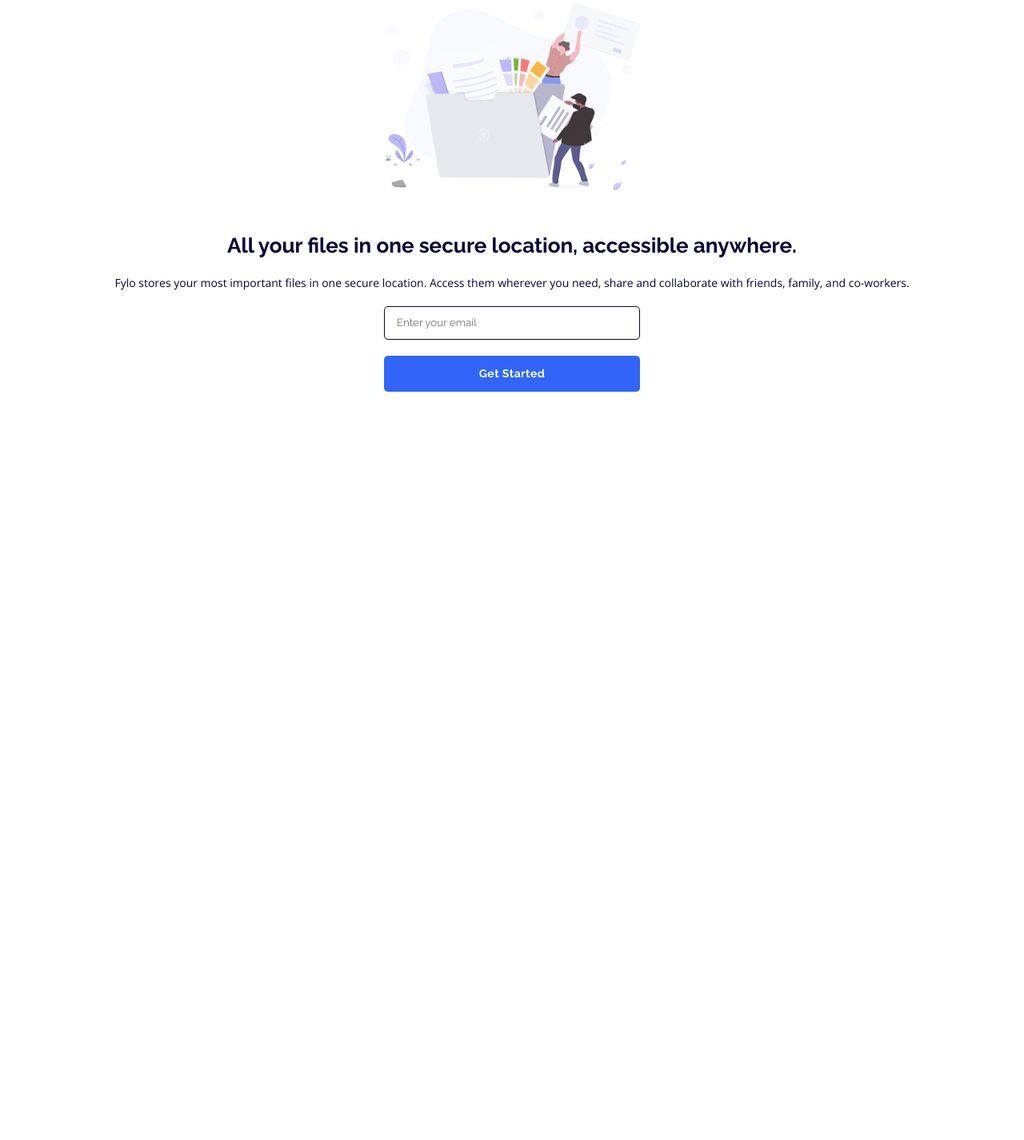
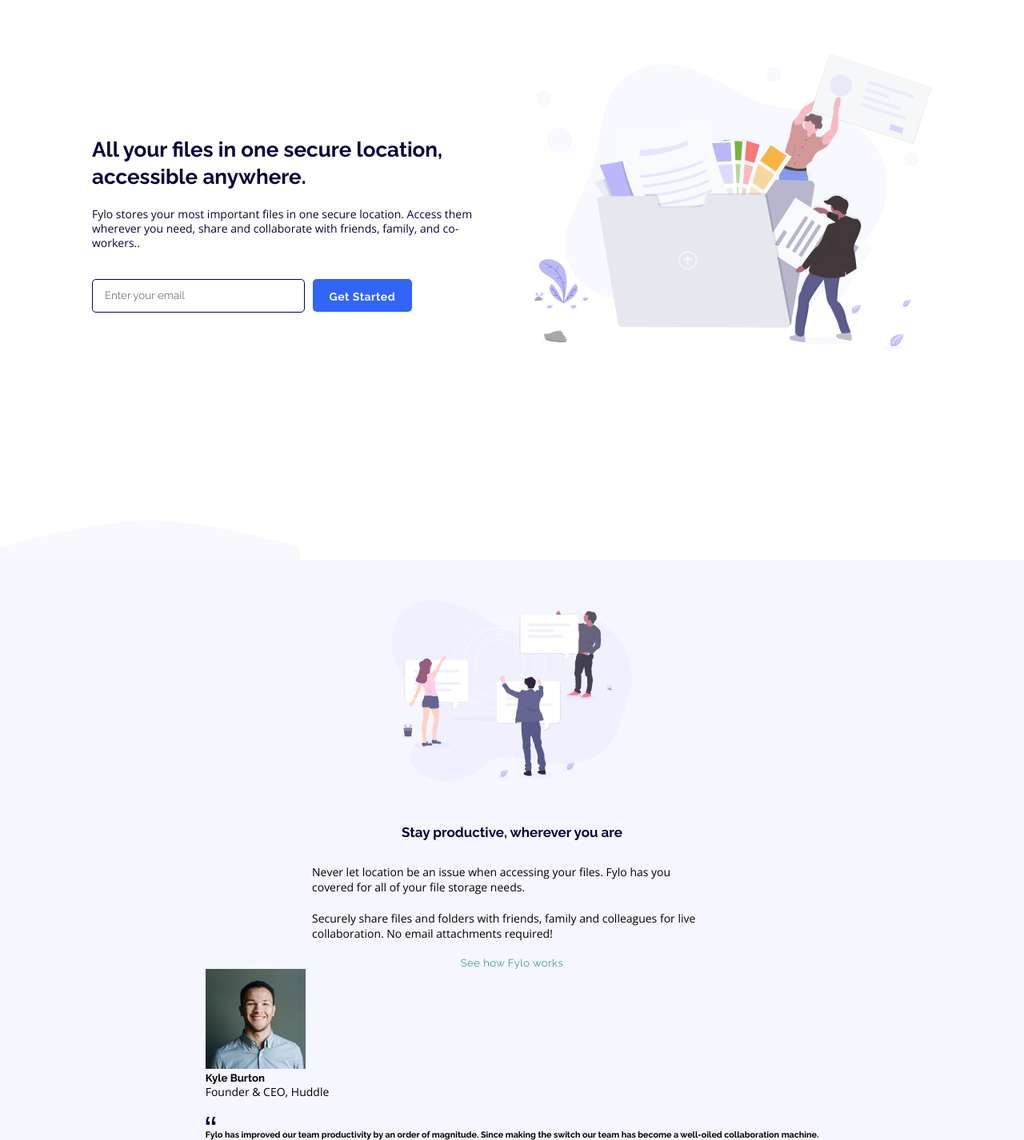
Before and after one commit to lanceterrence/fylo-landing-page-with-two-columns-layout-master, a website: page index.html in a window 1280 px wide. Shown: the part 144-1570 px from the top of the page at 80% size. Before the commit the page ends 800 px from the top, so only its background shows below. Drawn offline with nearby package versions, Linux system fonts and the light colour scheme.

Commit message:
Updated: Finished Home(Responsive) and working on subHome

```diff
--- a/index.html
+++ b/index.html
@@ -35,9 +35,12 @@
         <h1>All your files in one secure location, accessible anywhere.</h1>
         <p>Fylo stores your most important files in one secure location.
           Access them wherever you need, share and collaborate with friends,
-          family, and co-workers.</p>
-        <input type="text" placeholder="Enter your email">
-        <button>Get Started</button>
+          family, and co-workers..</p>
+        <div class="interact">
+          <input type="text" placeholder="Enter your email">
+          <button>Get Started</button>
+        </div>
+
       </div>
       <div class="col image">
         <img src="images/illustration-1.svg" alt="">
@@ -46,15 +49,16 @@
   </div>
 
   <!-- "Stay productive.." -->
+  <div class="shape"></div>
   <div id="subHome">
     <div class="row">
-      <div class="col">
+      <div class="col heading">
         <h1>Stay productive, wherever you are</h1>
         <p>Never let location be an issue when accessing your files. Fylo has you
           covered for all of your file storage needs.</p>
         <p>Securely share files and folders with friends, family and colleagues for
           live collaboration. No email attachments required!</p>
-        <a href="#">See how Fylo works</a>
+        <a href="#">See how Fylo works <i class=""></i></a>
         <!-- Testimonial -->
         <div id="quote">
           <div class="row">
@@ -71,7 +75,7 @@
           </div>
         </div>
       </div>
-      <div class="col">
+      <div class="col image">
         <img src="images/illustration-2.svg" alt="">
       </div>
     </div>
--- a/scss/style.scss
+++ b/scss/style.scss
@@ -23,6 +23,6 @@
     font-family: 'Open Sans', sans-serif;
 }
 
-#subHome, #earlyAccess, #footer {
+#earlyAccess, #footer {
     display: none;
 }
--- a/scss/sub-scss/_1-header.scss
+++ b/scss/sub-scss/_1-header.scss
@@ -46,7 +46,7 @@
 
 @include for-tablet-portrait-up {
     #header {
-
+        margin-top: 15px;
 
         .list {
             ul {
--- a/scss/sub-scss/_2-home.scss
+++ b/scss/sub-scss/_2-home.scss
@@ -27,6 +27,7 @@
                 line-height: 1.3;
                 margin-bottom: 20px;
                 color: $primaryColor1;
+                max-width: 550px;
             }
             p {
                 font-size: 14px;
@@ -36,7 +37,14 @@
                 line-height: 1.3;
                 color: $primaryColor1;
                 margin-bottom: 20px;
+                max-width: 500px;
             }
+
+            .interact {
+                display: flex;
+                flex-direction: column;
+                justify-content: center;
+                margin-top: 15px;
             input {
                 width: 320px;
                 line-height: 3;
@@ -58,12 +66,15 @@
                 font-family: 'Raleway', sans-serif;
                 font-weight: 700;
                 letter-spacing: 0.5px;
+                cursor: pointer;
+
                 // box-shadow: 0 2.8px 2.2px rgba(0, 0, 0, 0.034),
                 // 0 6.7px 5.3px rgba(0, 0, 0, 0.048),
                 // 0 12.5px 10px rgba(0, 0, 0, 0.06),
                 // 0 22.3px 17.9px rgba(0, 0, 0, 0.072),
                 // 0 41.8px 33.4px rgba(0, 0, 0, 0.086),
                 // 0 100px 80px rgba(0, 0, 0, 0.12);
+            }
             }
         }
 
@@ -76,3 +87,62 @@
         }
     }
 }
+
+@include for-phone-only {}
+
+@include for-tablet-portrait-up {}
+
+@include for-tablet-landscape-up {
+
+    #home {
+        .row {
+            flex-direction: row;
+            align-items: center;
+
+            .col.heading {
+                justify-content: center;
+                align-items: flex-start;
+
+                h1{
+                    text-align: left;
+                }
+                p {
+                    text-align: left;
+                    padding-left: 0px;
+                }
+
+                .interact {
+                    flex-direction: row;
+                    width: 400px;
+
+                    input {
+                        flex: 2;
+                        margin-right: 5px;
+                    }
+
+                    button {
+                        flex: 1;
+                        height: 41px;
+                        margin-left: 5px;
+                    }
+                }
+
+            }
+
+            .col.image {
+                img {
+                    width: 500px;
+                    transform: translateY(-80px);
+                }
+            }
+        }
+    }
+}
+
+@include for-desktop-up {}
+
+@include for-desktop-wide-up {
+    #home {
+        height: 50vh;
+    }
+}
--- a/scss/sub-scss/_3-subHome.scss
+++ b/scss/sub-scss/_3-subHome.scss
@@ -0,0 +1,60 @@
+.shape {
+    width: 100%;
+    height: 50px;
+    background: url(/images/bg-curve-mobile.svg);
+    background-repeat: no-repeat;
+}
+#subHome {
+    background: $neutralColor1;
+    background-repeat: no-repeat;
+
+    .row {
+        display: flex;
+        flex-direction: column-reverse;
+
+        .col.heading {
+            padding-left: 20px;
+            padding-right: 20px;
+            display: flex;
+            flex-direction: column;
+            align-items: center;
+            h1 {
+                text-align: center;
+                font-size: 17px;
+                margin-bottom: 30px;
+                color: $primaryColor1;
+            }
+            p {
+                font-size: 14px;
+                margin-bottom: 20px;
+                max-width: 500px;
+            }
+
+            a {
+                text-decoration: none;
+                font-size: 13px;
+                color: $accentColor2;
+                letter-spacing: 0.5px;
+            }
+        }
+
+        .col.image {
+            text-align: center;
+            margin-top: 50px;
+            margin-bottom: 50px;
+            img {
+                width: 300px;
+            }
+        }
+    }
+}
+
+@include for-phone-only {}
+
+@include for-tablet-portrait-up {}
+
+@include for-tablet-landscape-up {}
+
+@include for-desktop-up {}
+
+@include for-desktop-wide-up {}
--- a/scss/sub-scss/_variables.scss
+++ b/scss/sub-scss/_variables.scss
@@ -8,4 +8,4 @@
 
 //Neutral Colors
 $neutralColor1: hsl(240, 75%, 98%);
-$neutralColor1: hsl(0, 0%, 75%);
+$neutralColor2: hsl(0, 0%, 75%);
```
Also changed, not shown: css/style.css.
